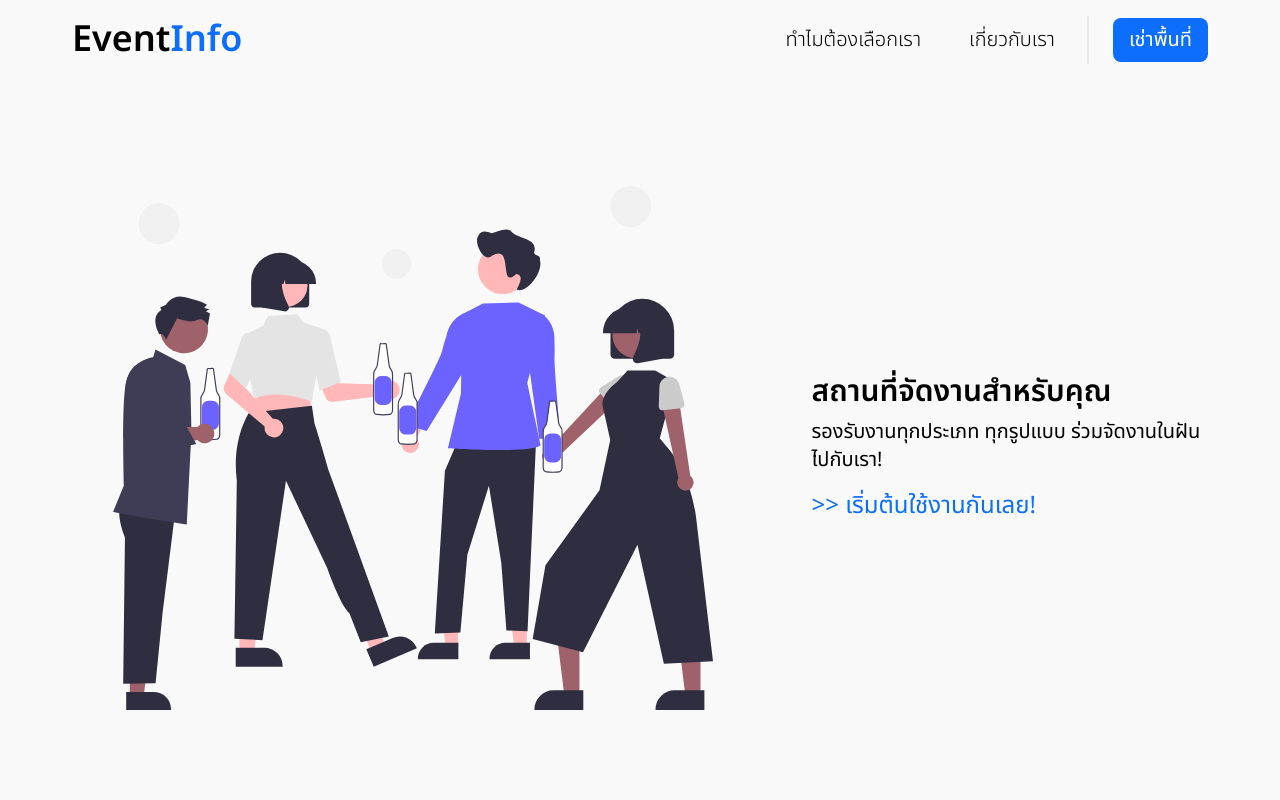
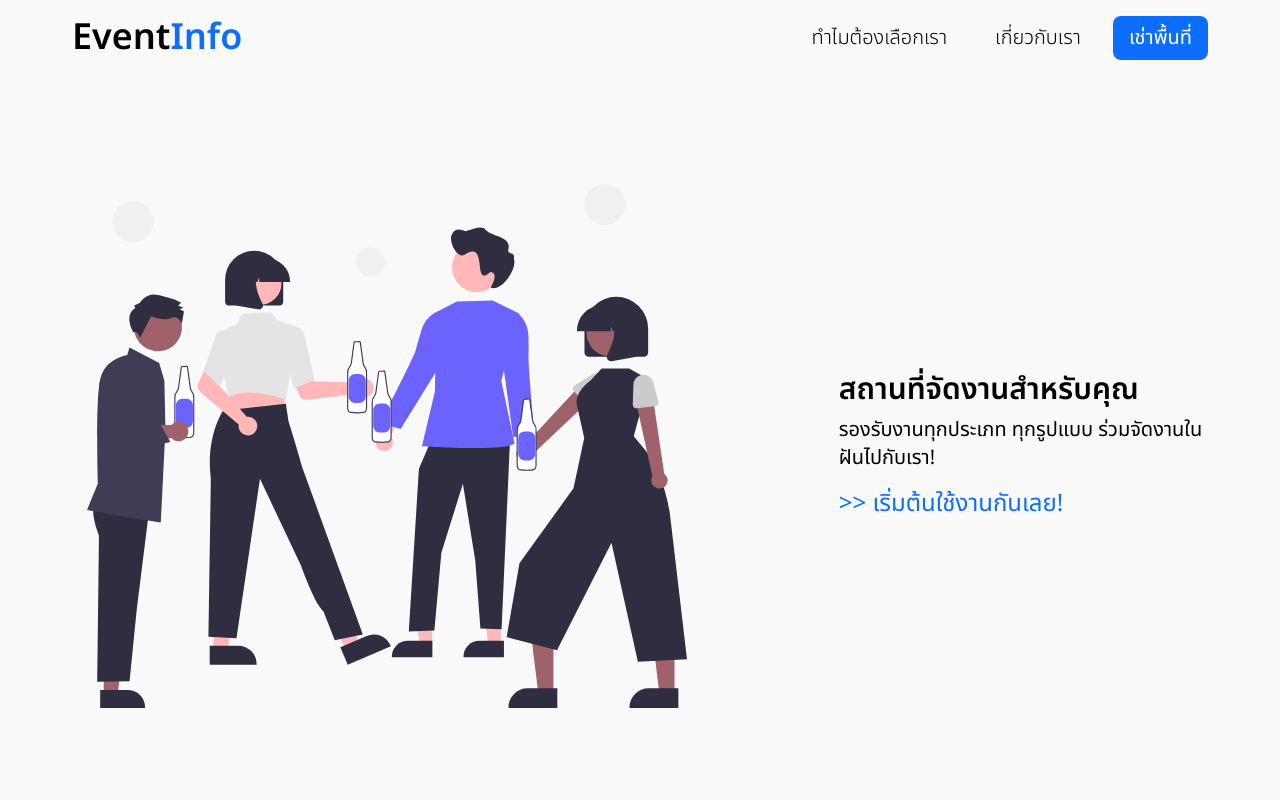
Before and after one commit to patcharapongk/2110507-Asgn1, a website: page src/index.html in a window 1280 px wide. Shown: the top 800 px of the page. Drawn offline with Linux system fonts and the light colour scheme.

Commit message:
Added document tile and edited gap inside the hero section

```diff
--- a/src/index.html
+++ b/src/index.html
@@ -9,7 +9,7 @@
   <link rel="preconnect" href="https://fonts.gstatic.com" crossorigin>
   <link href="https://fonts.googleapis.com/css2?family=Noto+Sans+Thai:wght@100;300;400;600&display=swap"
     rel="stylesheet">
-  <title>Document</title>
+  <title> EventInfo </title>
 </head>
 
 <body class="bg-[#F9F9F9] w-screen  ">
@@ -21,12 +21,12 @@
       <nav class="flex gap-4 items-center">
         <a href="#" class=" text-black rounded-lg px-4 py-2 text-xl font-light"> ทำไมต้องเลือกเรา </a>
         <a href="#" class=" text-black rounded-lg px-4 py-2 text-xl font-light"> เกี่ยวกับเรา </a>
-        <div class="bg-gray-500 w-[0px] border border-solid border-l-[1px] h-12 mr-2"> </div>
+        <!-- <div class="bg-gray-500 w-[0px] border border-solid border-l-[1px] h-12 mr-2"> </div> -->
         <a href="./register.html" class="bg-[#0d6efd] text-white rounded-lg px-4 py-2 text-xl"> เช่าพื้นที่</a>
       </nav>
     </header>
     <main class="max-w-[1600px] mx-auto">
-      <section class="w-full pt-4 flex justify-between gap-16 ">
+      <section class="w-full pt-4 flex justify-around gap-32">
         <div class="w-[60%]">
           <img class="rounded-lg w-full max-w-[600px] mx-auto" src="having_fun.svg" alt="An empty ballroom photo" />
         </div>
```
Also changed, not shown: dist/output.css.
